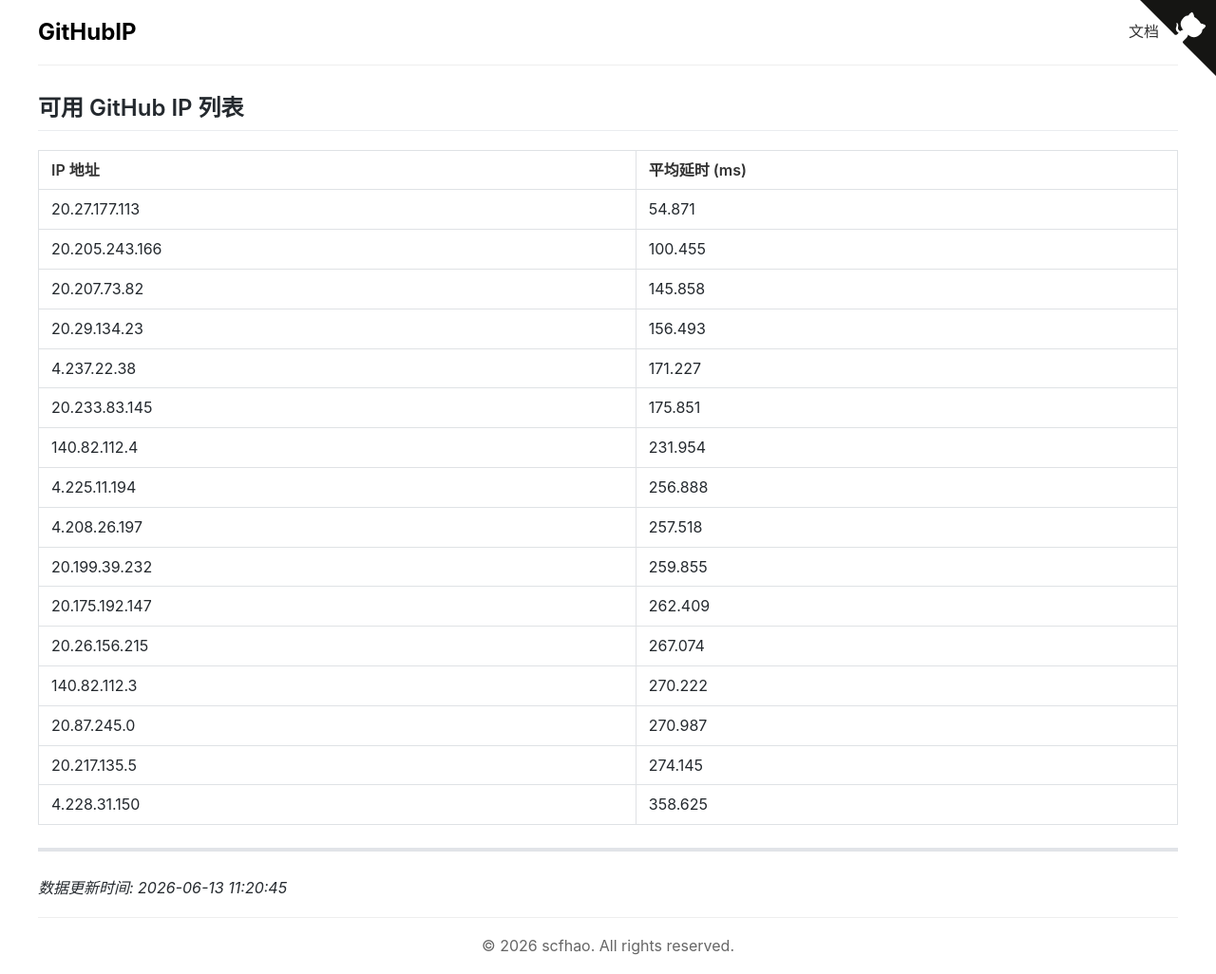
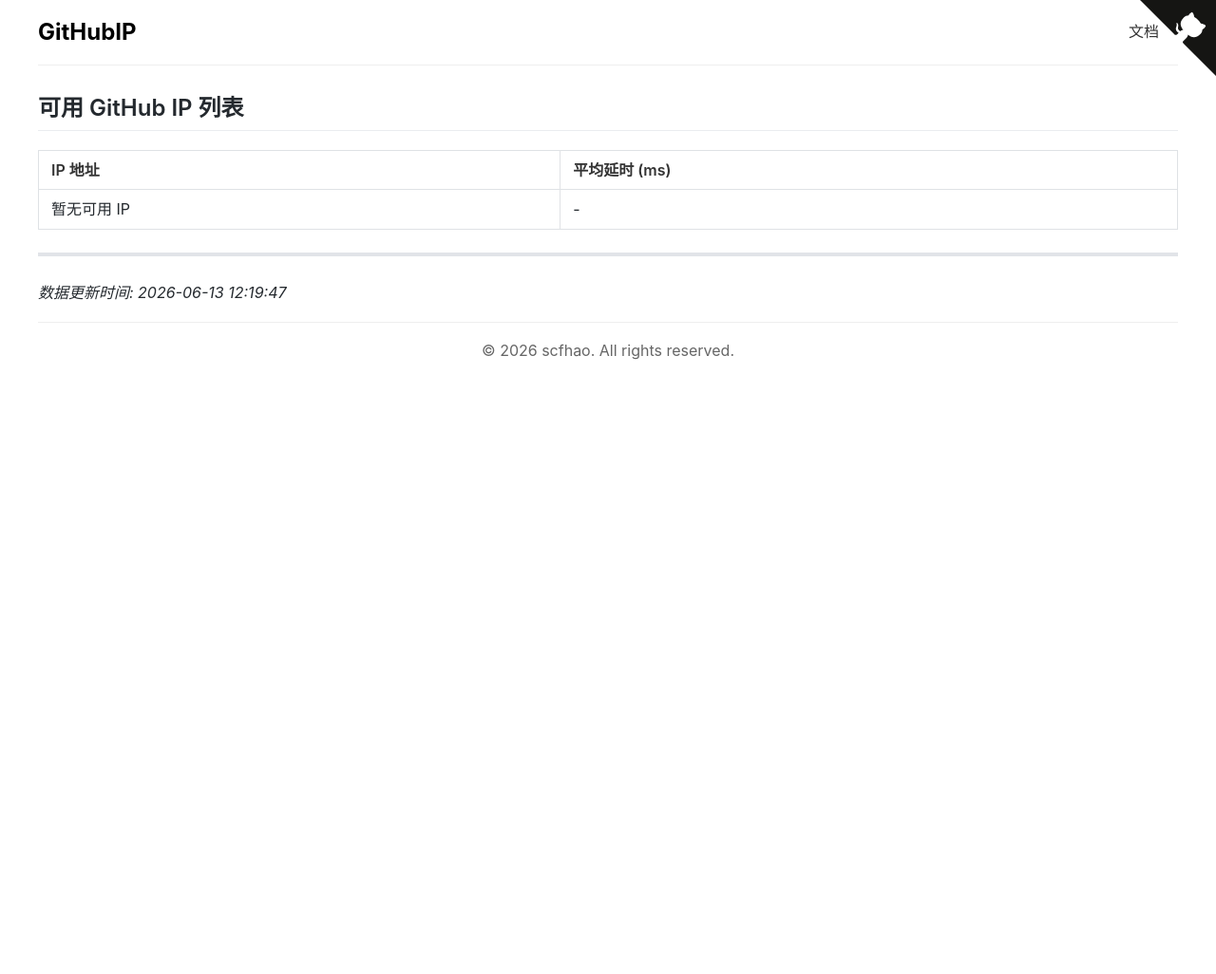
Before and after one commit to scfhao/GitHubIP, a Jekyll site: the page built from index.md, in a window 1280 px wide. Shown: the whole page at 95% size. Built offline with Jekyll 4.4.1, drawn with Linux system fonts in a browser that asks for light colours; after the commit the page ends 900 px from its top, so only the background shows below that.

Commit message:
自动脚本执行 - 2026-06-13 12:19:47

```diff
--- a/index.md
+++ b/index.md
@@ -1,30 +1,15 @@
 ---
 layout: home
 title: GitHub IP 列表
-date: 2026-06-13 11:20:45
+date: 2026-06-13 12:19:47
 ---
 
 ## 可用 GitHub IP 列表
 
 | IP 地址 | 平均延时 (ms) |
 |---------|--------------|
-| 20.27.177.113 | 54.871 |
-| 20.205.243.166 | 100.455 |
-| 20.207.73.82 | 145.858 |
-| 20.29.134.23 | 156.493 |
-| 4.237.22.38 | 171.227 |
-| 20.233.83.145 | 175.851 |
-| 140.82.112.4 | 231.954 |
-| 4.225.11.194 | 256.888 |
-| 4.208.26.197 | 257.518 |
-| 20.199.39.232 | 259.855 |
-| 20.175.192.147 | 262.409 |
-| 20.26.156.215 | 267.074 |
-| 140.82.112.3 | 270.222 |
-| 20.87.245.0 | 270.987 |
-| 20.217.135.5 | 274.145 |
-| 4.228.31.150 | 358.625 |
+| 暂无可用 IP | - |
 
 ---
 
-*数据更新时间: 2026-06-13 11:20:45*
+*数据更新时间: 2026-06-13 12:19:47*
```
